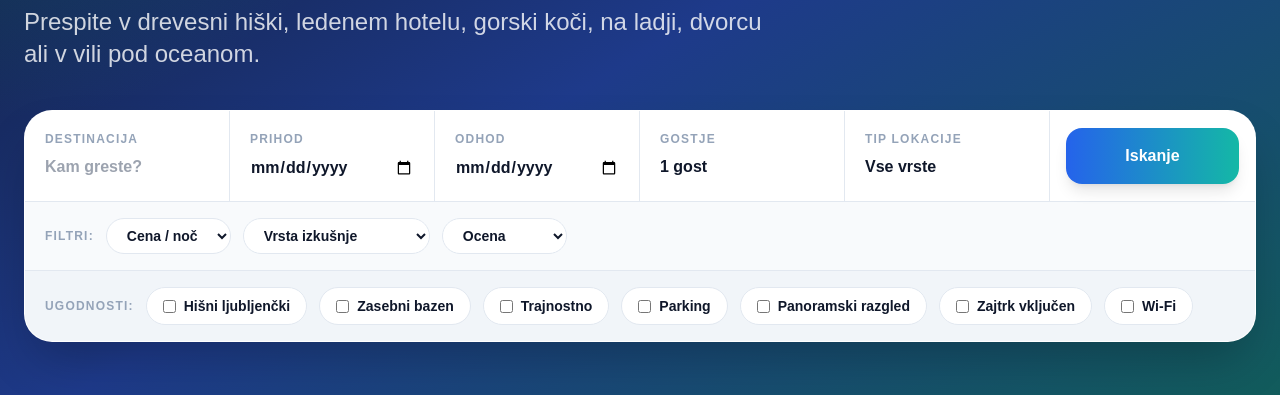
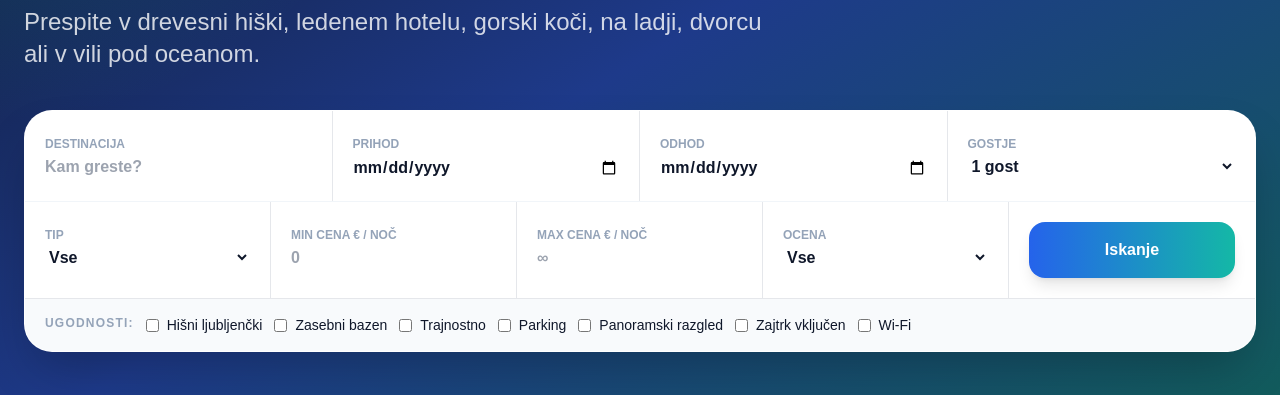
Before and after one commit to Mark7832/UniqueStays, a plain HTML site: page src/frontend/index.html in a window 1280 px wide. Shown: the part 405-800 px from the top of the page. Drawn offline with nearby package versions, Linux system fonts and the light colour scheme.

Commit message:
popravki filtrov in tagov

```diff
--- a/src/frontend/index.html
+++ b/src/frontend/index.html
@@ -80,152 +80,115 @@
             </p>
 
             <!--search-->
-            <form class="overflow-hidden rounded-[28px] bg-white text-slate-900 shadow-2xl border border-white/10">
+            <form id="isciForma" class="overflow-hidden rounded-[28px] bg-white text-slate-900 shadow-2xl border border-white/10">
 
-                <div class="grid xl:grid-cols-6 md:grid-cols-2">
+                <div class="grid xl:grid-cols-4 md:grid-cols-2">
 
-                    <div class="p-5 border-b xl:border-b-0 xl:border-r border-slate-200">
-                        <label class="block text-xs uppercase tracking-widest font-bold text-slate-400 mb-2">
-                            Destinacija
-                        </label>
-
-                        <input
-                            type="text"
-                            placeholder="Kam greste?"
-                            class="w-full bg-transparent outline-none font-semibold"
-                        />
+                    <div class="p-5 border-b xl:border-b-0 xl:border-r">
+                        <label class="text-xs font-bold text-slate-400 uppercase">Destinacija</label>
+                        <input name="destinacija" type="text" placeholder="Kam greste?" class="w-full font-semibold outline-none bg-transparent">
                     </div>
 
-                    <div class="p-5 border-b xl:border-b-0 xl:border-r border-slate-200">
-                        <label class="block text-xs uppercase tracking-widest font-bold text-slate-400 mb-2">
-                            Prihod
-                        </label>
-
-                        <input
-                            type="date"
-                            class="w-full bg-transparent outline-none font-semibold"
-                        />
+                    <div class="p-5 border-b xl:border-b-0 xl:border-r">
+                        <label class="text-xs font-bold text-slate-400 uppercase">Prihod</label>
+                        <input name="datum_od" type="date" class="w-full font-semibold outline-none bg-transparent">
                     </div>
 
-                    <div class="p-5 border-b xl:border-b-0 xl:border-r border-slate-200">
-                        <label class="block text-xs uppercase tracking-widest font-bold text-slate-400 mb-2">
-                            Odhod
-                        </label>
-
-                        <input
-                            type="date"
-                            class="w-full bg-transparent outline-none font-semibold"
-                        />
+                    <div class="p-5 border-b xl:border-b-0 xl:border-r">
+                        <label class="text-xs font-bold text-slate-400 uppercase">Odhod</label>
+                        <input name="datum_do" type="date" class="w-full font-semibold outline-none bg-transparent">
                     </div>
 
-                    <div class="p-5 border-b xl:border-b-0 xl:border-r border-slate-200">
-                        <label class="block text-xs uppercase tracking-widest font-bold text-slate-400 mb-2">
-                            Gostje
-                        </label>
+                    <div class="p-5 border-b xl:border-b-0">
+                        <label class="text-xs font-bold text-slate-400 uppercase">Gostje</label>
+                        <select name="stevilo_gostov" class="w-full font-semibold bg-transparent outline-none">
+                            <option value="1">1 gost</option>
+                            <option value="2">2 gosta</option>
+                            <option value="3">3 gosti</option>
+                            <option value="4">4 gosti</option>
+                            <option value="5">5+ gostov</option>
+                        </select>
+                    </div>
+                </div>
 
-                        <select class="w-full bg-transparent outline-none font-semibold appearance-none cursor-pointer">
-                            <option>1 gost</option>
-                            <option>2 gosta</option>
-                            <option>3 gostje</option>
-                            <option>4 gostje</option>
-                            <option>5+ gostov</option>
+                <div class="grid xl:grid-cols-5 md:grid-cols-2 border-t border-slate-100">
+
+                    <div class="p-5 border-b xl:border-b-0 xl:border-r">
+                        <label class="text-xs font-bold text-slate-400 uppercase">Tip</label>
+                        <select name="tip_prenocisca" class="w-full font-semibold bg-transparent outline-none">
+                            <option value="">Vse</option>
+                            <option>Gorska koča</option>
+                            <option>Grad</option>
+                            <option>Jama</option>
+                            <option>Drevesna hišica</option>
+                            <option>Glamping</option>
+                            <option>Vila pod vodo</option>
+                            <option>Barka</option>
                         </select>
                     </div>
 
-                    <div class="p-5 border-b xl:border-b-0 xl:border-r border-slate-200">
-                        <label class="block text-xs uppercase tracking-widest font-bold text-slate-400 mb-2">
-                            Tip lokacije
-                        </label>
+                    <div class="p-5 border-b xl:border-b-0 xl:border-r">
+                        <label class="text-xs font-bold text-slate-400 uppercase">Min cena € / noč</label>
+                        <input name="cena_min" type="number" placeholder="0" class="w-full font-semibold outline-none bg-transparent">
+                    </div>
 
-                        <select class="w-full bg-transparent outline-none font-semibold appearance-none cursor-pointer">
-                            <option>Vse vrste</option>
-                            <option>Drevesna hiška</option>
-                            <option>Gorska koča</option>
-                            <option>Glamping šotor</option>
-                            <option>Iglu</option>
-                            <option>Luksuzna vila</option>
-                            <option>Pod/na/ob vodi</option>
+                    <div class="p-5 border-b xl:border-b-0 xl:border-r">
+                        <label class="text-xs font-bold text-slate-400 uppercase">Max cena € / noč</label>
+                        <input name="cena_max" type="number" placeholder="∞" class="w-full font-semibold outline-none bg-transparent">
+                    </div>
+
+                    <div class="p-5 border-b xl:border-b-0 xl:border-r">
+                        <label class="text-xs font-bold text-slate-400 uppercase">Ocena</label>
+                        <select name="ocena" class="w-full font-semibold bg-transparent outline-none">
+                            <option value="">Vse</option>
+                            <option value="4">4+</option>
+                            <option value="4.5">4.5+</option>
+                            <option value="4.8">4.8+</option>
                         </select>
                     </div>
 
-                    <div class="p-4 flex items-center justify-center">
-                        <button class="w-full h-14 rounded-2xl bg-gradient-to-r from-blue-600 to-teal-500 text-white font-bold hover:scale-[1.02] transition-all duration-200 shadow-lg">
+                    <div class="p-5 flex items-center justify-center">
+                        <button type="button" onclick="isciInPreusmeri()"
+                            class="w-full h-14 rounded-2xl bg-gradient-to-r from-blue-600 to-teal-500 text-white font-bold hover:scale-[1.03] transition-all duration-200 shadow-lg text-center">
                             Iskanje
                         </button>
                     </div>
+
                 </div>
+
                 <!--filtri-->
-                <div class="border-t border-slate-200 bg-slate-50 px-5 py-4 flex flex-wrap gap-3 items-center">
-
-                    <span class="text-xs uppercase tracking-widest font-bold text-slate-400">
-                        Filtri:
-                    </span>
-
-                    <select class="px-4 py-2 rounded-full border border-slate-200 bg-white font-semibold text-sm">
-                        <option value="">Cena / noč</option>
-                        <option>Do 100 €</option>
-                        <option>100 - 250 €</option>
-                        <option>250 - 500 €</option>
-                        <option>500 €+</option>
-                    </select>
-
-                    <select class="px-4 py-2 rounded-full border border-slate-200 bg-white font-semibold text-sm">
-                        <option value="">Vrsta izkušnje</option>
-                        <option>Romantični pobeg</option>
-                        <option>Družinske počitnice</option>
-                        <option>Avantura v naravi</option>
-                        <option>Luksuzni oddih</option>
-                        <option>Digitalni detox</option>
-                    </select>
-
-                    <select class="px-4 py-2 rounded-full border border-slate-200 bg-white font-semibold text-sm">
-                        <option value="">Ocena</option>
-                        <option>4.0 in več</option>
-                        <option>4.5 in več</option>
-                        <option>4.75 in več</option>
-                        <option>Samo 5.0</option>
-                    </select>
-                </div>
-                <!--dodatne ugodnosti-->
-                <div class="border-t border-slate-200 bg-slate-100 px-5 py-4 flex flex-wrap gap-3 items-center">
+                <div class="border-t bg-slate-50 px-5 py-4 flex flex-wrap gap-3">
 
                     <span class="text-xs uppercase tracking-widest font-bold text-slate-400">
                         Ugodnosti:
                     </span>
 
-                    <label class="px-4 py-2 rounded-full border border-slate-200 bg-white font-semibold text-sm flex items-center gap-2 cursor-pointer hover:bg-slate-900 hover:text-white transition">
-                        <input type="checkbox"/>
-                        Hišni ljubljenčki
+                    <label class="flex items-center gap-2 text-sm">
+                        <input type="checkbox" name="ljubljencki"> Hišni ljubljenčki
                     </label>
 
-                    <label class="px-4 py-2 rounded-full border border-slate-200 bg-white font-semibold text-sm flex items-center gap-2 cursor-pointer hover:bg-slate-900 hover:text-white transition">
-                        <input type="checkbox"/>
-                        Zasebni bazen
+                    <label class="flex items-center gap-2 text-sm">
+                        <input type="checkbox" name="bazen"> Zasebni bazen
                     </label>
 
-                    <label class="px-4 py-2 rounded-full border border-slate-200 bg-white font-semibold text-sm flex items-center gap-2 cursor-pointer hover:bg-slate-900 hover:text-white transition">
-                        <input type="checkbox"/>
-                        Trajnostno
+                    <label class="flex items-center gap-2 text-sm">
+                        <input type="checkbox" name="trajnostno"> Trajnostno
                     </label>
 
-                    <label class="px-4 py-2 rounded-full border border-slate-200 bg-white font-semibold text-sm flex items-center gap-2 cursor-pointer hover:bg-slate-900 hover:text-white transition">
-                        <input type="checkbox"/>
-                        Parking
+                    <label class="flex items-center gap-2 text-sm">
+                        <input type="checkbox" name="parking"> Parking
                     </label>
 
-                    <label class="px-4 py-2 rounded-full border border-slate-200 bg-white font-semibold text-sm flex items-center gap-2 cursor-pointer hover:bg-slate-900 hover:text-white transition">
-                        <input type="checkbox"/>
-                        Panoramski razgled
+                    <label class="flex items-center gap-2 text-sm">
+                        <input type="checkbox" name="razgled"> Panoramski razgled
                     </label>
 
-                    <label class="px-4 py-2 rounded-full border border-slate-200 bg-white font-semibold text-sm flex items-center gap-2 cursor-pointer hover:bg-slate-900 hover:text-white transition">
-                        <input type="checkbox"/>
-                        Zajtrk vključen
+                    <label class="flex items-center gap-2 text-sm">
+                        <input type="checkbox" name="zajtrk"> Zajtrk vključen
                     </label>
 
-                    <label class="px-4 py-2 rounded-full border border-slate-200 bg-white font-semibold text-sm flex items-center gap-2 cursor-pointer hover:bg-slate-900 hover:text-white transition">
-                        <input type="checkbox"/>
-                        Wi-Fi
+                    <label class="flex items-center gap-2 text-sm">
+                        <input type="checkbox" name="wifi"> Wi-Fi
                     </label>
                 </div>
             </form>
@@ -526,6 +489,7 @@
             © 2026 UniqueStays. Vse pravice pridržane.
         </div>
     </footer>
-
+    <!--JavaScript-->
+    <script src="iskanje.js"></script>
 </body>
 </html>
```
Also changed, not shown: src/backend/server.js (+35 -0 lines), src/backend/ustvari_tabele.js (+10 -9 lines), src/frontend/iskanje.html (+34 -8 lines), src/frontend/iskanje.js (+67 -8 lines).
